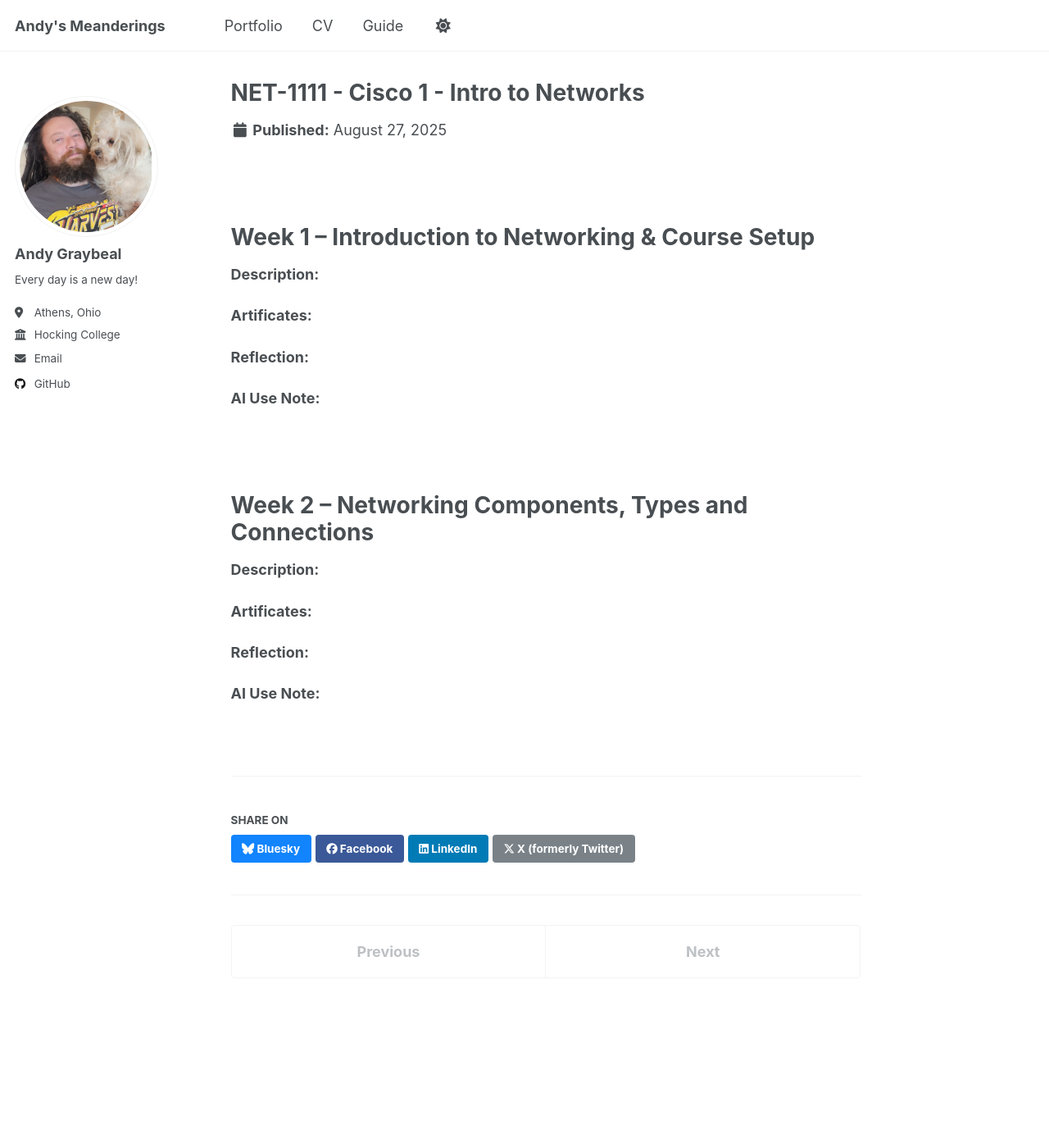
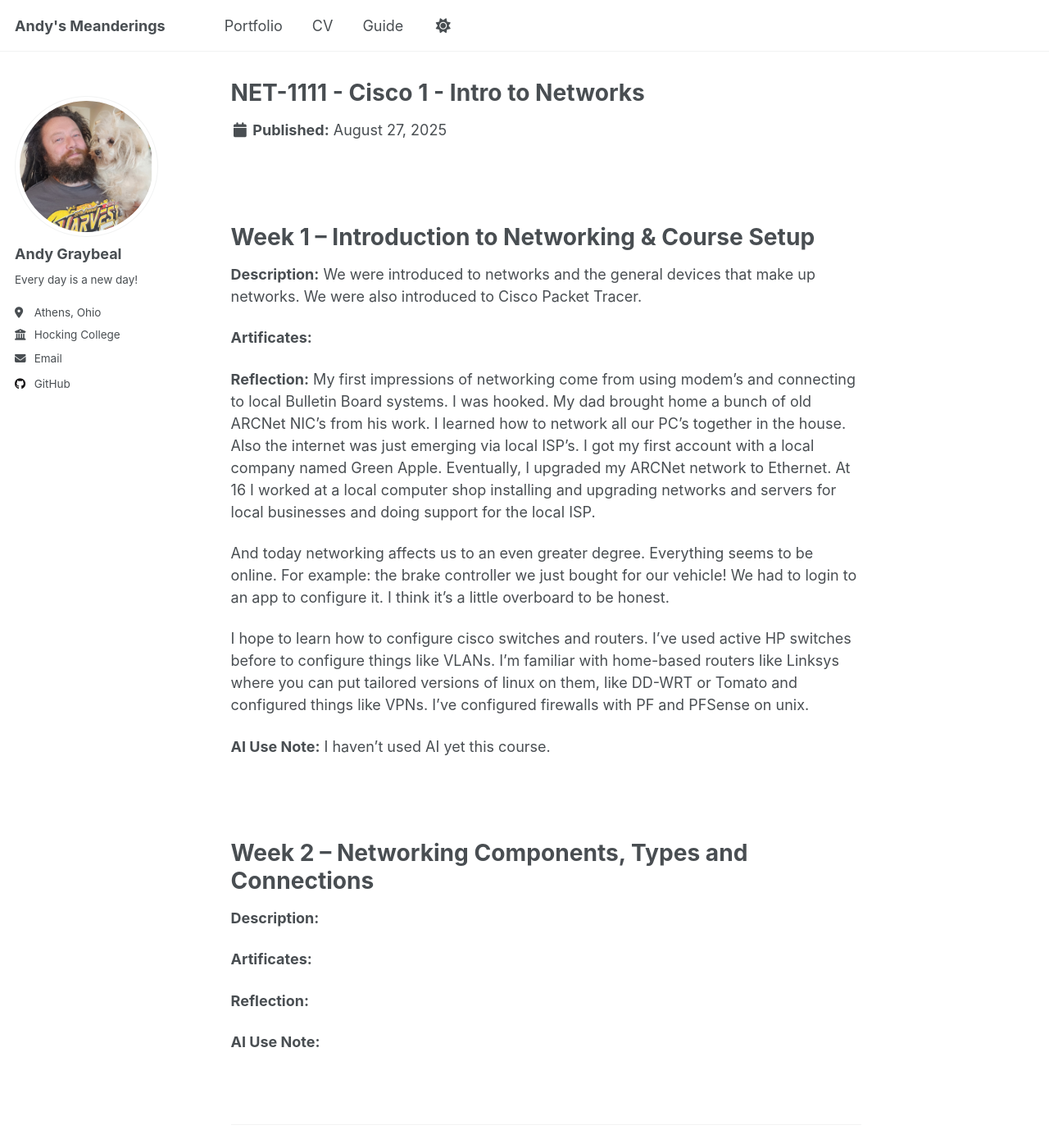
Before and after one commit to andy-graybeal/andy-graybeal.github.io, a Jekyll site: the page built from _portfolio/net-1111-cisco-1-intro-to-networks.md, in a window 1280 px wide and 1400 px high. Shown: the whole window at 82% size. Built offline with Jekyll 4.4.1, drawn with Linux system fonts in a browser that asks for light colours; a script that is not in the unit is left out.

Commit message:
Update net-1111-cisco-1-intro-to-networks.md

```diff
--- a/_portfolio/net-1111-cisco-1-intro-to-networks.md
+++ b/_portfolio/net-1111-cisco-1-intro-to-networks.md
@@ -8,12 +8,20 @@ collection: portfolio
 # Week 1 – Introduction to Networking & Course Setup
 
 **Description:**
+We were introduced to networks and the general devices that make up networks.  We were also introduced to Cisco Packet Tracer.
 
 **Artificates:**
 
 **Reflection:**
+My first impressions of networking come from using modem’s and connecting to local Bulletin Board systems.  I was hooked.  My dad brought home a bunch of old ARCNet NIC’s from his work.  I learned how to network all our PC’s together in the house.  Also the internet was just emerging via local ISP’s.  I got my first account with a local company named Green Apple.  Eventually, I upgraded my ARCNet network to Ethernet.  At 16 I worked at a local computer shop installing and upgrading networks and servers for local businesses and doing support for the local ISP.
+
+And today networking affects us to an even greater degree.  Everything seems to be online.  For example: the brake controller we just bought for our vehicle!  We had to login to an app to configure it.
+I think it’s a little overboard to be honest.
+
+I hope to learn how to configure cisco switches and routers.  I’ve used active HP switches before to configure things like VLANs.  I’m familiar with home-based routers like Linksys where you can put tailored versions of linux on them, like DD-WRT or Tomato and configured things like VPNs.  I’ve configured firewalls with PF and PFSense on unix.
 
 **AI Use Note:**
+I haven't used AI yet this course.
 
 <a id="week_02"></a><br><br>
 # Week 2 – Networking Components, Types and Connections
```
